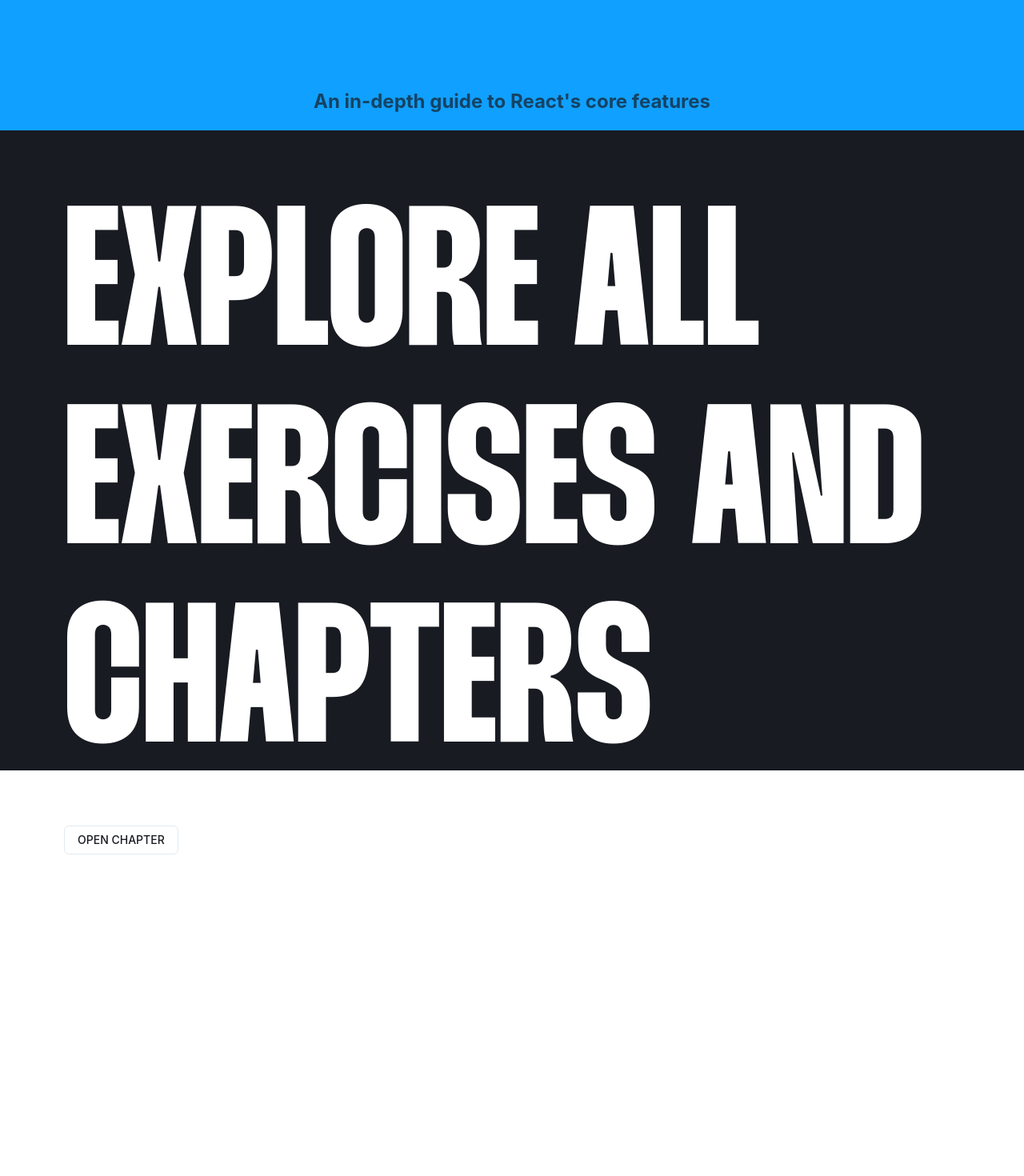
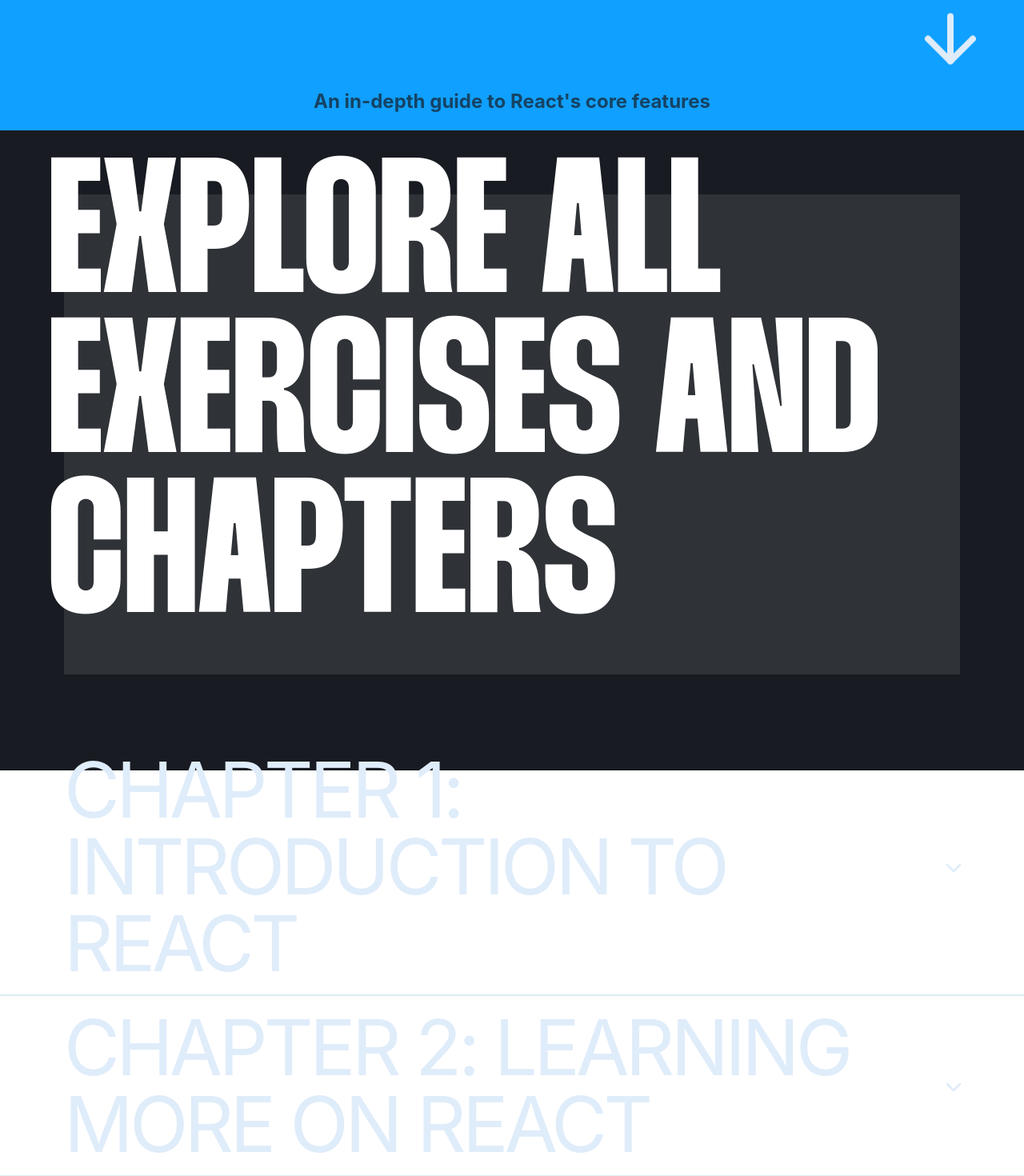
Before and after one commit to Abiel101/React-Key-Concepts--book-, a React (Vite) app: page / in a window 1280 px wide. Shown: the part 637-2107 px from the top of the page at 80% size. Before the commit the page ends 1705 px from the top, so only its background shows below. Built offline with nearby package versions, Linux system fonts and the light colour scheme.

Commit message:
FEAT: Created separate component for the accordian now I am able to pull the information form a database

```diff
--- a/src/App.tsx
+++ b/src/App.tsx
@@ -1,10 +1,8 @@
-import { Link } from "react-router-dom";
 import AnimatePageTransition from "./Components/AnimatePageTransition.jsx";
-import { Button } from "./Components/ui/button.js";
-import { Card } from "./Components/ui/card.js";
 import { MessageSquareMore } from "lucide-react";
-import { motion } from "motion/react";
+import { motion, AnimatePresence } from "motion/react";
 import { useState } from "react";
+import AccordionChapters from "./Components/AccordionChapters.js";
 
 const pageText = {
 	heading: "React Key Concepts",
@@ -16,6 +14,23 @@
 	function handleMessage() {
 		setMessage(!message);
 	}
+
+	// useEffect(() => {
+	// 	const timer = setTimeout(() => {
+	// 		setMessage(true);
+	// 	}, 1000);
+
+	// 	return () => clearTimeout(timer);
+	// }, []);
+
+	// useEffect(() => {
+	// 	const timer = setTimeout(() => {
+	// 		setMessage(false);
+	// 	}, 8000);
+
+	// 	return () => clearTimeout(timer);
+	// });
+
 	return (
 		<AnimatePageTransition type="landingPage">
 			<div className="w-screen h-screen bg-primary flex flex-col items-center justify-center text-center text-foreground relative">
@@ -25,66 +40,87 @@
 				<h2 className="text-2xl font-bold text-foreground/70 mb-4">
 					An in-depth guide to React's core features
 				</h2>
+
+				{/* Message animation */}
 				<motion.div
-					className="bg-background text-s rounded-full bottom-60 overflow-hidden absolute flex items-center justify-center cursor-pointer"
+					className="bg-background text-s rounded-full bottom-80 overflow-hidden flex items-center justify-center cursor-pointer absolute"
 					style={{
-						width: message ? "1000px" : "150px",
-						height: message ? "150px" : "150px",
-						margin: "0 auto",
+						width: message ? "1000px" : "100px",
+						height: message ? "100px" : "100px",
 					}}
 					animate={{
-						width: message ? "1000px" : "150px",
-						height: message ? "150px" : "150px",
+						width: message ? "1000px" : "100px",
+						height: message ? "100px" : "100px",
 					}}
-					transition={{ duration: 0.5, ease: "easeInOut" }}
+					transition={{ duration: 0.5, delay: 0.5, ease: "easeInOut" }}
 					onClick={handleMessage}
 				>
+					<AnimatePresence mode="wait">
 						{message ? (
 							<motion.div
+								key="message"
 								className="overflow-hidden px-20 py-10 text-left text-foreground"
 								initial={{ opacity: 0 }}
 								animate={{ opacity: 1 }}
 								exit={{ opacity: 0 }}
-							transition={{ duration: 1, delay: 0.5, ease: "linear" }}
+								transition={{ duration: 0.5, ease: "linear" }}
 							>
-							<MessageSquareMore className="absolute bottom-26 left-13 opacity-80 scale-x-[-1]" />
 								<p>
 									This site is inspired by the book{" "}
 									<strong className="text-primary">
 										"React Key Concepts" by Maximillian Schwarezmuller
 									</strong>
 									. It serves as a companion to the book, providing interactive
-								examples and exercises to help reinforce the concepts covered in
-								each chapter.
+									examples and exercises to help reinforce the concepts covered
+									in each chapter.
 								</p>
 							</motion.div>
 						) : (
 							<motion.div className="bg-transparent border-0 relative flex items-center justify-center">
 								<motion.div
+									key="icon"
 									className="bg-background border-0"
 									initial={{ opacity: 0 }}
 									animate={{ opacity: 1 }}
 									exit={{ opacity: 0 }}
-								transition={{ duration: 1, delay: 0.5, ease: "linear" }}
+									transition={{ duration: 1, ease: "linear" }}
 								>
-								<MessageSquareMore className="bg-background scale-x-[-1]" />
+									<MessageSquareMore className="bg-background scale-x-[-1] animate-caret-blink" />
 								</motion.div>
 							</motion.div>
 						)}
+					</AnimatePresence>
 				</motion.div>
+				<div>
+					<svg
+						xmlns="http://www.w3.org/2000/svg"
+						width="24"
+						height="24"
+						viewBox="0 0 24 24"
+						fill="none"
+						stroke="currentColor"
+						stroke-width="2"
+						stroke-linecap="round"
+						stroke-linejoin="round"
+						className="lucide lucide-arrow-down-icon lucide-arrow-down animate-bounce scale-400 absolute bottom-20 right-20 text-accent"
+					>
+						<path d="M12 5v14" />
+						<path d="m19 12-7 7-7-7" />
+					</svg>
+				</div>
 			</div>
 
 			{/* Link to Events Page */}
-			<div className="w-full h-screen text-6xl p-20 bg-[#181b21]">
-				<h2 className="text-4 thunder-bold text-secondary-foreground mb-4 text-[248px]">
+			<div className="w-full h-screen bg-[#181b21]">
+				<div className="p-20">
+					<div className="bg-background/10">
+					{/* TODO: Make backgroubnd animation on scroll. */}
+						<h2 className="thunder-bold text-secondary-foreground text-[240px] leading-50 relative bottom-10 right-5">
 							EXPLORE ALL EXERCISES AND CHAPTERS
 						</h2>
-				<div>
-					{/* Make this area bigger so that it's like drop downs of the chapters with short summariez and then reach out to the author to maybe even just read over it if he likes it! */}
-					<Button asChild variant="outline">
-						<Link to="/events">OPEN CHAPTER</Link>
-					</Button>
 					</div>
+				</div>
+				<AccordionChapters />
 			</div>
 		</AnimatePageTransition>
 	);
--- /dev/null
+++ b/src/Components/AccordionChapters.tsx
@@ -0,0 +1,71 @@
+import { Link } from "react-router-dom";
+import { Button } from "./ui/button.js";
+import {
+	Accordion,
+	AccordionItem,
+	AccordionContent,
+	AccordionTrigger,
+} from "./ui/accordion.js";
+import { useState } from "react";
+
+const chapterData = [
+	{
+		title: "Chapter 1: Introduction to React",
+		summary:
+			"Get started with the basics of React, including components, JSX, and props.",
+        chapter: 1,
+        chapterLink: "/chapter-1-introduction-to-react"
+	},
+	{
+		title: "Chapter 2: Learning more on React",
+		summary:
+			"Here is another summuary for chapter 2 to see how this looks like in the accordion component.",
+        chapter: 2,
+        chapterLink: "/chapter-2-introduction-to-react"
+	},
+];
+const AccordionChapters = () => {
+    const [background, setBackground ]= useState('')
+
+    //TODO: Move this to be a separte component to be able to manage the separate change in the background color or see if you are able to manage it on it's own here.
+
+    // function handleBackgroundChange() {
+    //     // Logic to change background based on chapter title
+    //     if (background === '') {
+    //         setBackground('oklch(0.6832 0.1769 246.9929)');
+    //         return;
+    //     }   else{
+    //         setBackground('');
+    //         return;
+    //     }
+    // }
+
+	return (
+		<div>
+			{/* Make this area bigger so that it's like drop downs of the chapters with short summariez and then reach out to the author to maybe even just read over it if he likes it! */}
+			<Accordion
+				type="single"
+				collapsible
+				className="w-full"
+                >
+                {chapterData.map((chapter) => (
+				<AccordionItem value={`item-${chapter.chapter}`} className="border-b">
+					<AccordionTrigger className="rounded-none border-b text-accent hover:bg-accent-foreground px-20 flex items-center" style={{backgroundColor: background}}>
+						<h2 className="font-normal text-8xl tracking-tighter">{chapter.title.toUpperCase()}</h2>
+					</AccordionTrigger>
+					<AccordionContent className="px-25 py-10 bg-background">
+                        <p className="text-3xl mb-6">
+                            {chapter.summary}
+                        </p>
+						<Button asChild variant="secondary" size="lg">
+							<Link to="/events">OPEN CHAPTER</Link>
+						</Button>
+					</AccordionContent>
+				</AccordionItem>
+                ))}
+			</Accordion>
+		</div>
+	);
+};
+
+export default AccordionChapters;
--- a/src/Components/ui/accordion.tsx
+++ b/src/Components/ui/accordion.tsx
@@ -1,6 +1,5 @@
 import * as React from "react"
 import * as AccordionPrimitive from "@radix-ui/react-accordion"
-import { ChevronDownIcon } from "lucide-react"
 
 import { cn } from "@/lib/utils"
 
@@ -33,13 +32,13 @@
       <AccordionPrimitive.Trigger
         data-slot="accordion-trigger"
         className={cn(
-          "focus-visible:border-ring focus-visible:ring-ring/50 flex flex-1 items-start justify-between gap-4 rounded-md py-4 text-left text-sm font-medium transition-all outline-none hover:underline focus-visible:ring-[3px] disabled:pointer-events-none disabled:opacity-50 [&[data-state=open]>svg]:rotate-180",
+          "focus-visible:border-ring focus-visible:ring-ring/50 flex flex-1 items-start justify-between gap-4 rounded-md py-4 text-left text-sm font-medium transition-all outline-none hover:cursor-pointer focus-visible:ring-[3px] disabled:pointer-events-none disabled:opacity-50 [&[data-state=open]>svg]:rotate-180",
           className
         )}
         {...props}
       >
         {children}
-        <ChevronDownIcon className="text-muted-foreground pointer-events-none size-4 shrink-0 translate-y-0.5 transition-transform duration-200" />
+        <svg xmlns="http://www.w3.org/2000/svg" width="24" height="24" viewBox="0 0 24 24" fill="none" stroke="currentColor" stroke-width="2" stroke-linecap="round" stroke-linejoin="round" className="lucide lucide-chevron-down-icon lucide-chevron-down pointer-events-none size-4 shrink-0 translate-y-0.5 transition-transform duration-200 scale-200"><path d="m6 9 6 6 6-6"/></svg>
       </AccordionPrimitive.Trigger>
     </AccordionPrimitive.Header>
   )
```
Lines whose indentation alone changed are shown as unchanged.
